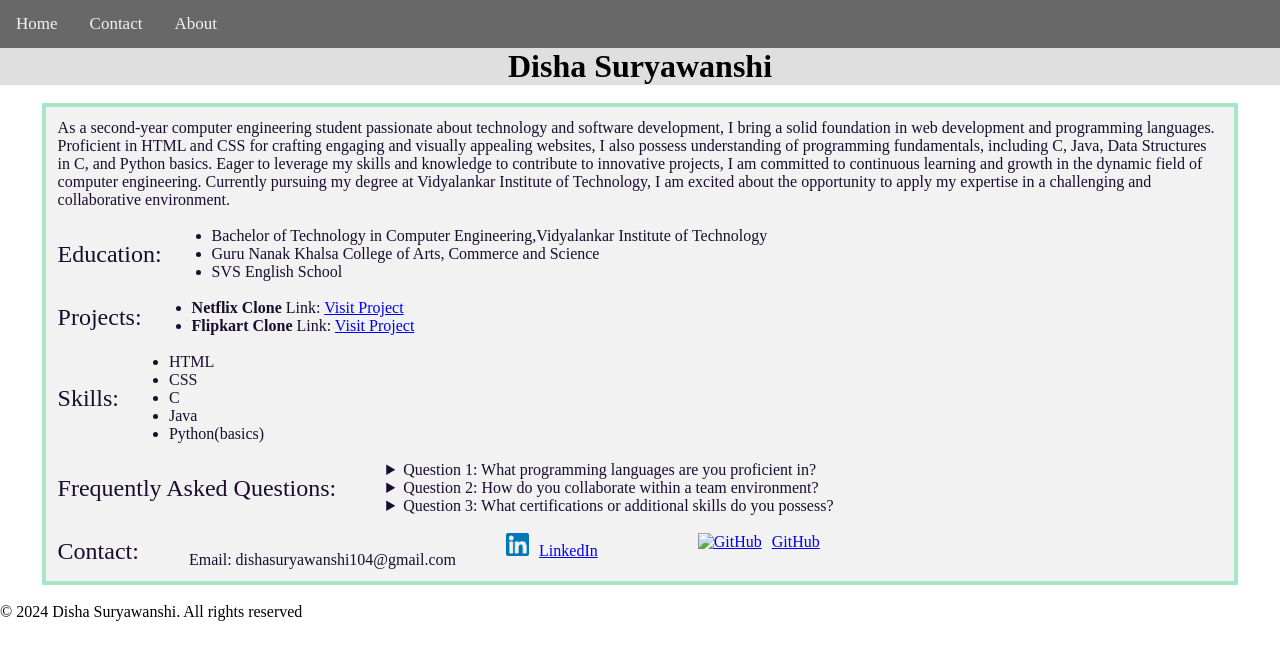
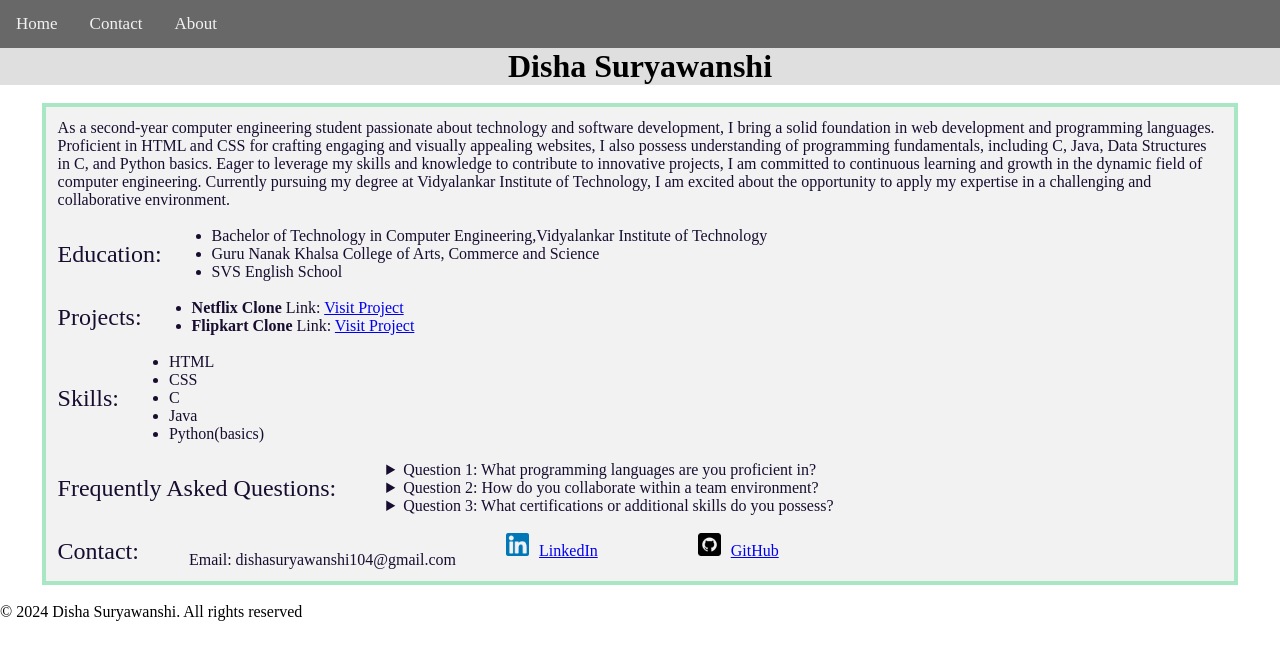
Before and after one commit to disha1920/Portfolio-Website, a plain HTML site: page index.html in a window 1280 px wide. Drawn offline with Linux system fonts and the light colour scheme.

Commit message:
Update index.html

```diff
--- a/index.html
+++ b/index.html
@@ -93,7 +93,7 @@
             </a>
              <br>
             <a href="https://github.com/disha1920" target="_blank">
-                <img src="" height="auto"
+                <img src="https://raw.githubusercontent.com/disha1920/Portfolio-Website/main/github.png" height="auto"
                     width="23px" alt="GitHub" class="logo">GitHub
             </a>
         </div>
```
